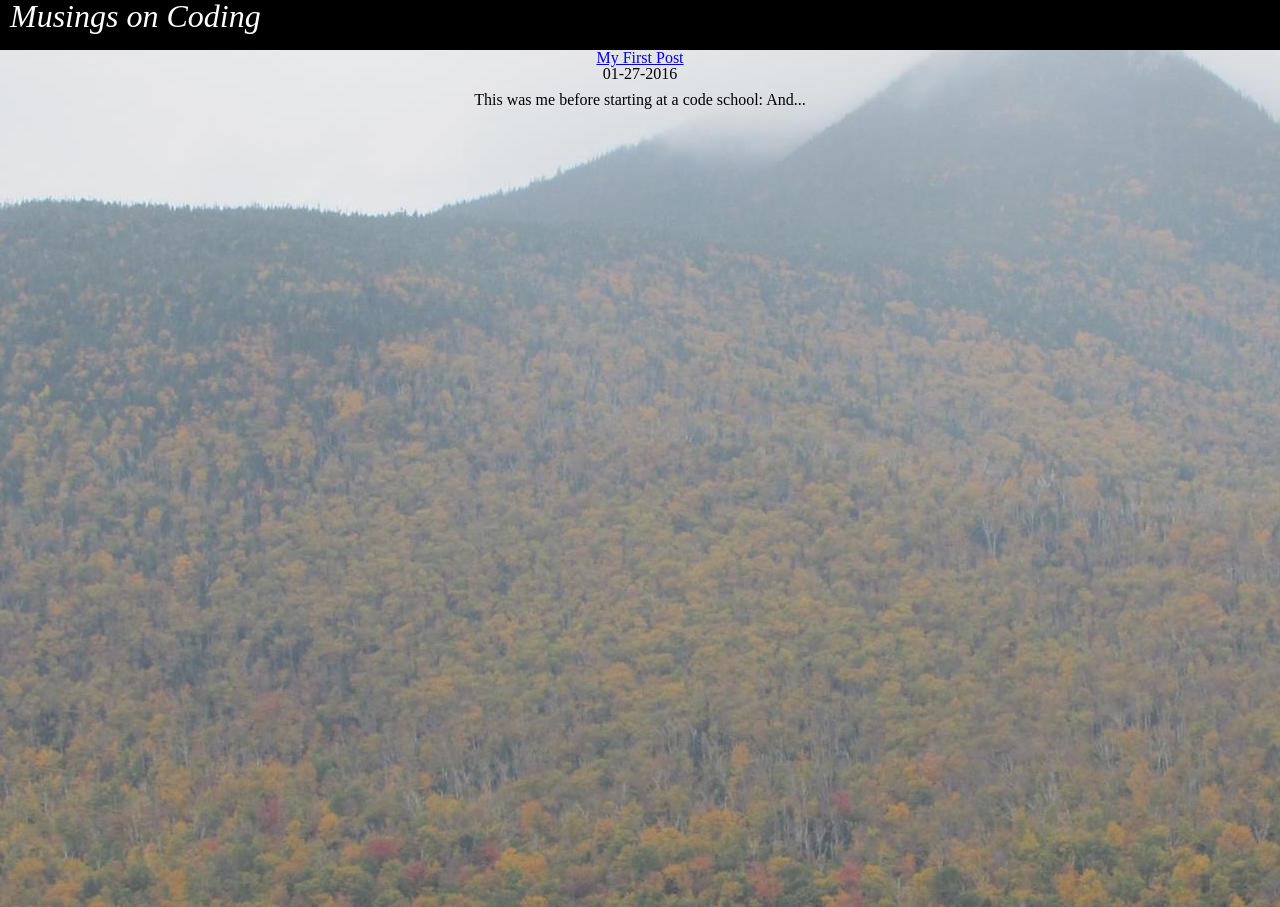
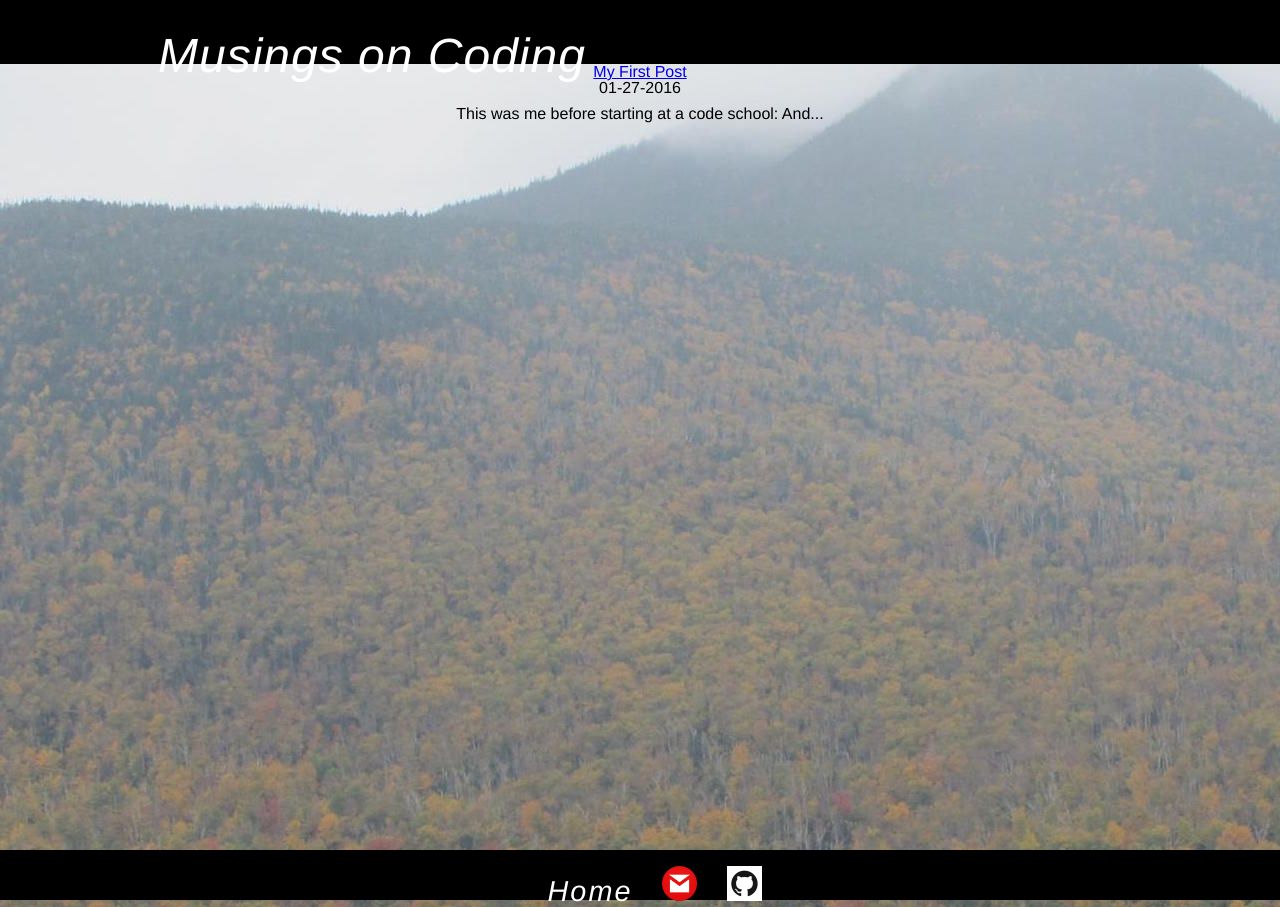
Before and after one commit to scottfirestone/scottfirestone.github.io, a Jekyll site: the page built from index.html, in a window 1280 px wide. Built offline with Jekyll 4.4.1, drawn with Linux system fonts in a browser that asks for light colours.

Commit message:
has updated assets, stylesheet, containers

```diff
--- a/_includes/footer.html
+++ b/_includes/footer.html
@@ -1,3 +1,5 @@
-    </div>
+      </div>
+      <nav id="footer"><a href="/">Home</a><a href="mailto:scott.firestone.dev@gmail.com?Subject=Rad%20Blog!" target="_top"><img src="/../assets/gmail.ico" alt ="gmail"><a href="https://github.com/scottfirestone" target="_top"><img src="/../assets/github.png" alt ="github">
+      </nav>
   </body>
 </html>
--- a/css/styles.css
+++ b/css/styles.css
@@ -51,24 +51,39 @@ table {
 	width: 600px;
 	border: 5px solid;
 }
+html{
+	height: 100%;
+	box-sizing: border-box;
+}
+
+*,
+*:before,
+*:after {
+	box-sizing: inherit;
+}
 body {
+	position: relative;
+	margin: 0;
+	padding-bottom: 6rem;
+	min-height: 100%;
 	text-align: center;
 	background-image: url("/../assets/white_mountain.jpg");
-	font: arial;
+	font-family: "Helvetica Neue", Arial, sans-serif;
 }
 #title {
+	text-align: justify;
+	letter-spacing: 1px;
+	padding: 2em 10%;
 	background: black;
-	height: 50px;
+	height: 30px;
 	color: white;
 	font-style: italic;
-	text-align: left;
-	vertical-align: middle;
 }
 #title a{
-	font-size: 200%;
+	font-size: 300%;
   color: white;
 	text-decoration: none;
-	margin-left: 10px;
+	margin-left: 30px;
 }
 #title a:hover{
   color: darkgrey;
@@ -81,3 +96,42 @@ body {
 p {
 	padding: 10px;
 }
+#container{
+	height: 100%;
+	overflow: scroll;
+}
+#footer {
+	text-align: center;
+	position: absolute;
+	bottom: 0;
+	right: 0;
+	left: 0;
+	padding: 1rem;
+	margin-right: 15px;
+	letter-spacing: 2px;
+	height: 50px;
+	width: 100%;
+	background-color: black;
+	color: white;
+	font-style: italic;
+}
+#footer a{
+	font-size: 180%;
+  color: white;
+	text-decoration: none;
+	margin-left: 30px;
+	padding-top: 20px;
+}
+#footer a:hover{
+  color: darkgrey;
+	text-decoration: none;
+}
+#footer a:focus{
+  color: darkgrey;
+	text-decoration: none;
+}
+#footer img {
+	position: relative;
+	height: 35px;
+	width: 35px;
+}
```
Also changed, not shown: assets/flavaflav.jpg (added), assets/github.png (added), assets/github.svg (added), assets/gmail.ico (added), 9 other files.
